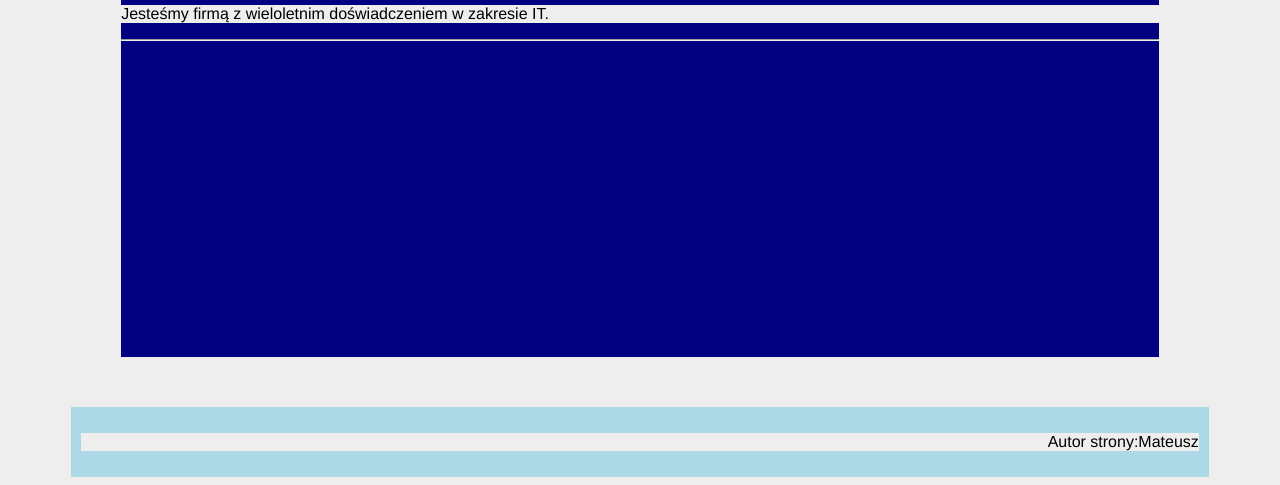
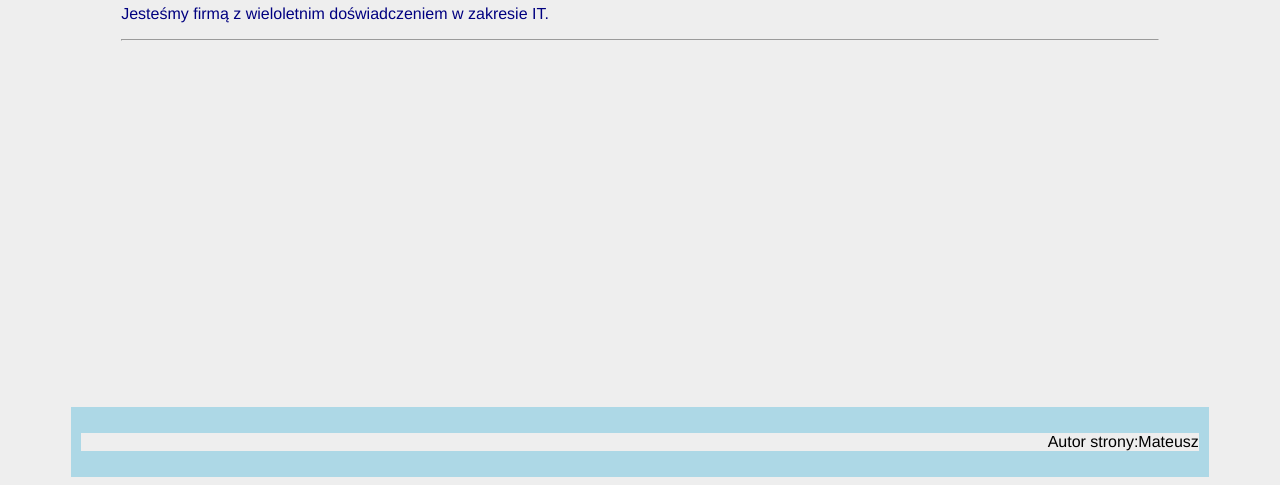
Before and after one commit to Unecomic/Projekt-31---JS-Zadanie-2-Arkusz-stycze-2024-Us-ugi-informatyczne, a plain HTML site: page index.html in a window 1280 px wide. Shown: the part 421-906 px from the top of the page. Drawn offline with Linux system fonts and the light colour scheme.

Commit message:
Update styl.css

```diff
--- a/styl.css
+++ b/styl.css
@@ -33,7 +33,7 @@ section{
 }
 main{
 
-    background-color: navy;
+    color: navy;
     margin: 50px;
     height: 400px;
 }
@@ -69,4 +69,5 @@ header{
 table{
 
     display: flex;
+
 }
```
